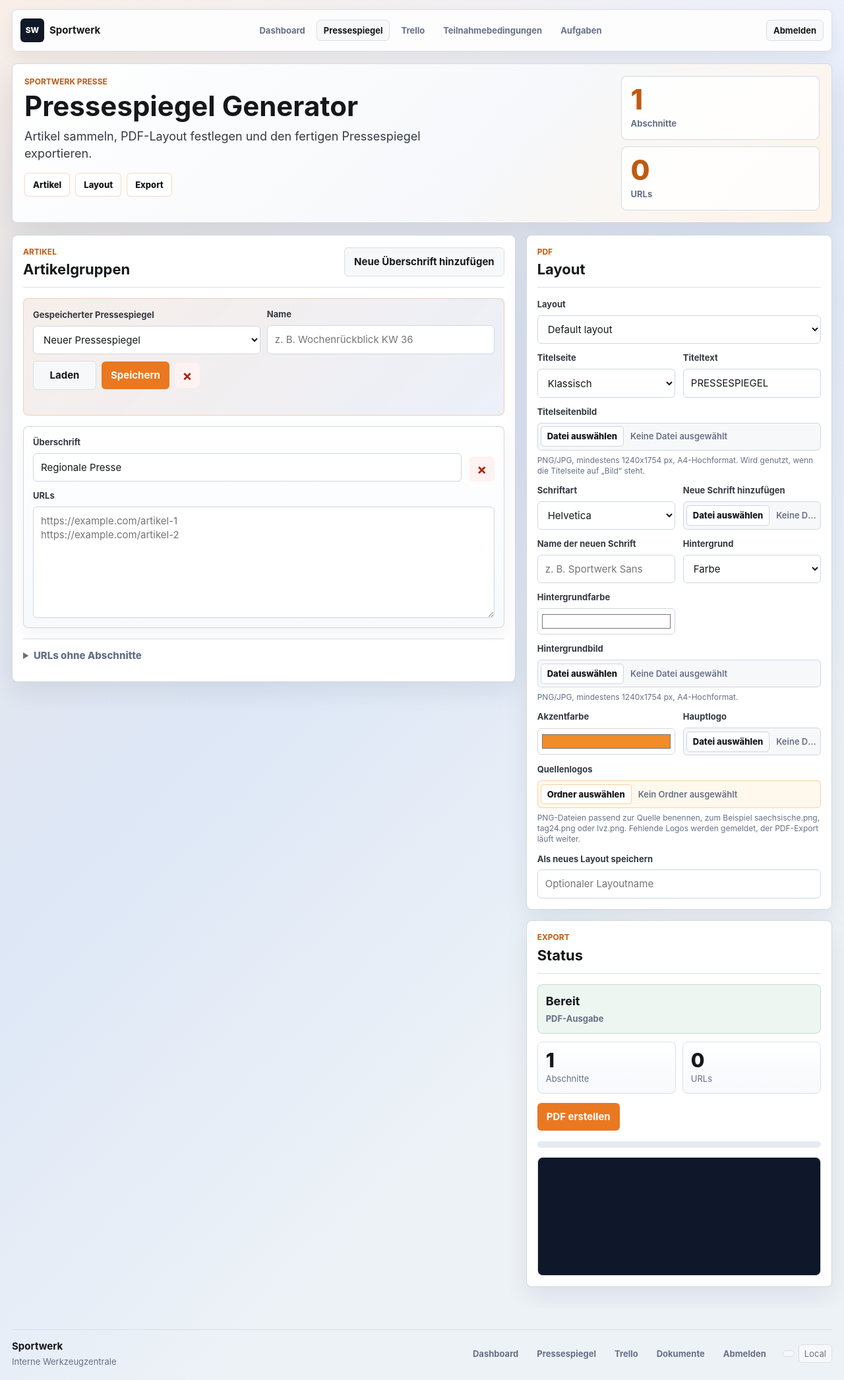
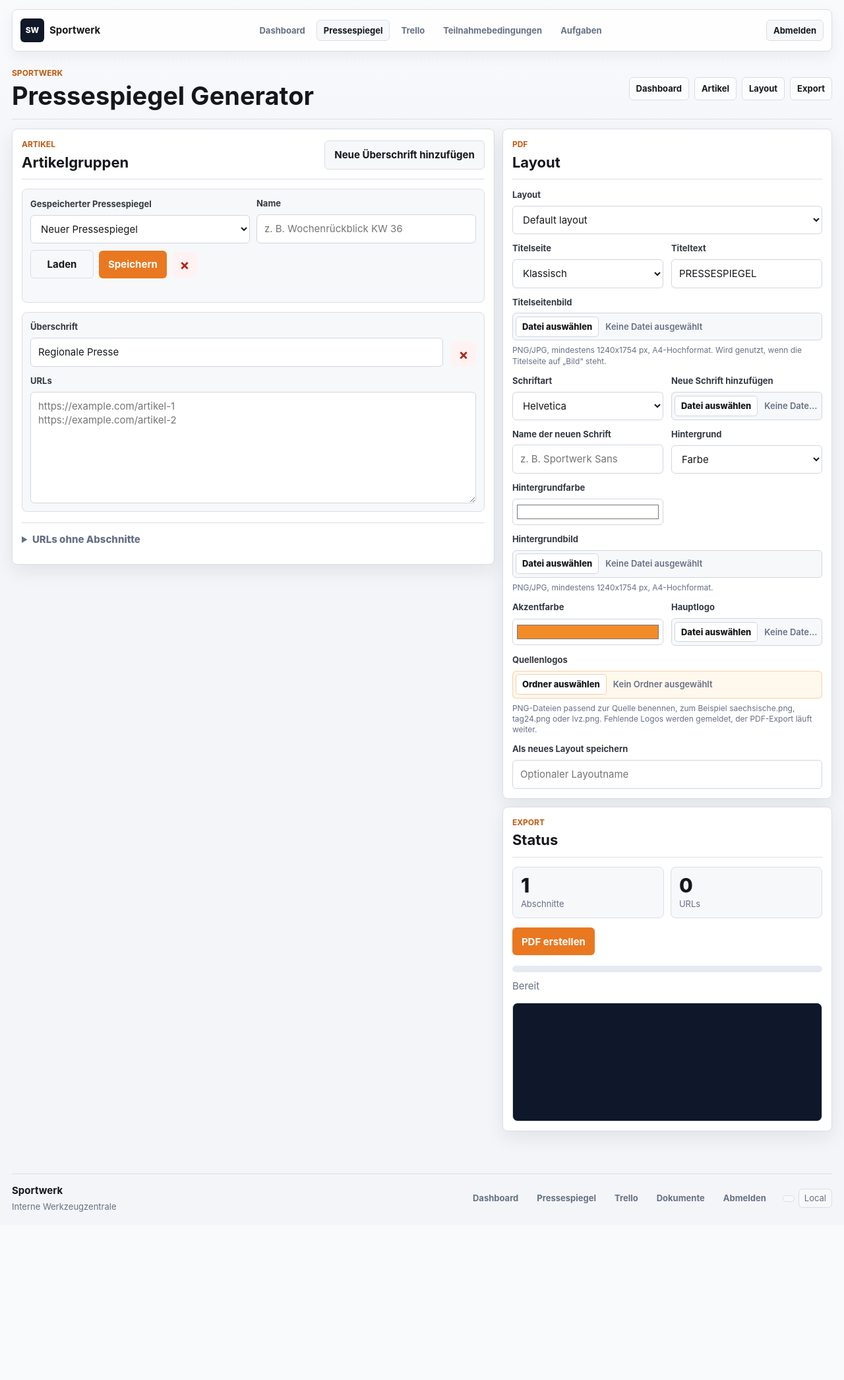
Before and after one commit to moritzmiller/Sportwerk, a Flask app: page /pressespiegel in a window 1280 px wide. Shown: the whole page at 66% size. After the commit the page ends 1837 px from the top, so only its background shows below. Run offline with Flask 3, Linux system fonts and the light colour scheme; the visitor is signed in with stand-in values (Sample User, id 1); some libraries are stand-ins or nearby versions.

Commit message:
Revert "Redesign Pressespiegel tool surface"
This reverts commit eb61f29fdc4b147e2b3a86c53b718ec63daaf87c.

```diff
--- a/static/app.css
+++ b/static/app.css
@@ -492,100 +492,6 @@ textarea {
   font-weight: var(--font-weight-strong);
 }
 
-.press-page {
-  background:
-    linear-gradient(135deg, rgba(233, 120, 33, 0.1), rgba(37, 99, 235, 0.08) 42%, transparent 72%),
-    linear-gradient(180deg, #fbfcfe 0, #edf2f7 460px),
-    var(--color-page);
-}
-
-.press-page .app-shell {
-  padding-top: var(--space-8);
-}
-
-.press-hero {
-  display: grid;
-  grid-template-columns: minmax(0, 1fr) minmax(240px, 0.34fr);
-  gap: var(--space-8);
-  align-items: stretch;
-  margin-bottom: var(--space-8);
-  border: 1px solid rgba(207, 214, 225, 0.92);
-  border-radius: var(--radius-lg);
-  background: linear-gradient(135deg, #ffffff 0%, #f6f8fb 58%, #fff4e8 100%);
-  box-shadow: 0 18px 46px rgba(15, 23, 42, 0.1);
-  padding: var(--space-8);
-}
-
-.press-hero__content {
-  min-width: 0;
-}
-
-.press-hero h1 {
-  max-width: 680px;
-  margin: 0;
-  font-size: var(--font-size-3xl);
-  line-height: var(--line-height-tight);
-  letter-spacing: 0;
-}
-
-.press-hero__lead {
-  max-width: 640px;
-  margin: var(--space-4) 0 0;
-  color: var(--color-ink-soft);
-  font-size: var(--font-size-lg);
-}
-
-.press-hero__steps {
-  display: flex;
-  flex-wrap: wrap;
-  gap: var(--space-3);
-  margin-top: var(--space-7);
-}
-
-.press-hero__steps a {
-  display: inline-flex;
-  align-items: center;
-  min-height: 36px;
-  border: 1px solid rgba(233, 120, 33, 0.28);
-  border-radius: var(--radius-md);
-  background: rgba(255, 255, 255, 0.82);
-  color: var(--color-ink);
-  padding: var(--space-2) var(--space-5);
-  font-size: var(--font-size-sm);
-  font-weight: var(--font-weight-heavy);
-  text-decoration: none;
-}
-
-.press-hero__stats {
-  display: grid;
-  grid-template-columns: 1fr;
-  gap: var(--space-4);
-}
-
-.press-hero__stats div {
-  display: grid;
-  align-content: center;
-  min-height: 92px;
-  border: 1px solid rgba(207, 214, 225, 0.9);
-  border-radius: var(--radius-lg);
-  background: rgba(255, 255, 255, 0.82);
-  padding: var(--space-6);
-}
-
-.press-hero__stats span {
-  color: var(--color-accent-strong);
-  font-size: var(--font-size-3xl);
-  font-weight: var(--font-weight-heavy);
-  line-height: 1;
-}
-
-.press-hero__stats p {
-  margin: var(--space-2) 0 0;
-  color: var(--color-muted);
-  font-size: var(--font-size-sm);
-  font-weight: var(--font-weight-strong);
-}
-
 .dashboard-header__meta div {
   min-width: 94px;
   border: 1px solid var(--color-line);
@@ -1405,8 +1311,8 @@ textarea {
 
 .workspace {
   display: grid;
-  grid-template-columns: minmax(0, 1.25fr) minmax(360px, 0.76fr);
-  gap: var(--space-7);
+  grid-template-columns: minmax(0, 1.2fr) minmax(340px, 0.82fr);
+  gap: var(--space-5);
   align-items: start;
 }
 
@@ -1415,12 +1321,7 @@ textarea {
   border: 1px solid var(--color-line);
   border-radius: var(--radius-lg);
   box-shadow: var(--shadow-panel);
-  padding: var(--space-7);
-}
-
-.press-page .panel {
-  border-color: rgba(207, 214, 225, 0.94);
-  box-shadow: 0 14px 36px rgba(15, 23, 42, 0.08);
+  padding: var(--space-6);
 }
 
 .panel--wide {
@@ -1437,9 +1338,9 @@ textarea {
   justify-content: space-between;
   align-items: center;
   gap: var(--space-7);
-  margin-bottom: var(--space-7);
+  margin-bottom: var(--space-6);
   border-bottom: 1px solid var(--color-line);
-  padding-bottom: var(--space-6);
+  padding-bottom: var(--space-5);
 }
 
 .panel h2 {
@@ -1569,13 +1470,11 @@ textarea:focus {
   grid-template-columns: repeat(2, minmax(0, 1fr));
   align-items: end;
   gap: var(--space-4);
-  margin-bottom: var(--space-7);
-  border: 1px solid rgba(233, 120, 33, 0.28);
-  border-radius: var(--radius-lg);
-  background:
-    linear-gradient(135deg, rgba(233, 120, 33, 0.08), rgba(37, 99, 235, 0.05)),
-    var(--color-surface-soft);
-  padding: var(--space-6);
+  margin-bottom: var(--space-6);
+  border: 1px solid var(--color-line);
+  border-radius: var(--radius-lg);
+  background: var(--color-surface-soft);
+  padding: var(--space-5);
 }
 
 .saved-pressespiegel__actions {
@@ -1608,11 +1507,10 @@ textarea:focus {
 }
 
 .section-item {
-  border: 1px solid rgba(207, 214, 225, 0.94);
-  border-radius: var(--radius-lg);
-  background: linear-gradient(180deg, #ffffff 0, #f7f9fc 100%);
-  box-shadow: 0 8px 22px rgba(15, 23, 42, 0.05);
-  padding: var(--space-6);
+  border: 1px solid var(--color-line);
+  border-radius: var(--radius-lg);
+  background: var(--color-surface-soft);
+  padding: var(--space-5);
 }
 
 .section-item__head {
@@ -1644,7 +1542,7 @@ textarea:focus {
 }
 
 .summary div {
-  background: linear-gradient(180deg, #ffffff 0, #f7f9fc 100%);
+  background: var(--color-surface-soft);
   border: 1px solid var(--color-line);
   border-radius: var(--radius-lg);
   padding: var(--space-5);
@@ -1676,27 +1574,6 @@ textarea:focus {
   height: 100%;
   background: var(--color-accent);
   transition: width var(--duration-fast) ease;
-}
-
-.export-state {
-  display: grid;
-  gap: var(--space-1);
-  margin-bottom: var(--space-5);
-  border: 1px solid rgba(21, 128, 61, 0.2);
-  border-radius: var(--radius-lg);
-  background: rgba(21, 128, 61, 0.07);
-  padding: var(--space-5);
-}
-
-.export-state strong {
-  color: var(--color-ink);
-  font-size: var(--font-size-lg);
-}
-
-.export-state span {
-  color: var(--color-muted);
-  font-size: var(--font-size-sm);
-  font-weight: var(--font-weight-strong);
 }
 
 .status-text {
@@ -1732,14 +1609,6 @@ textarea:focus {
 }
 
 @media (max-width: 980px) {
-  .press-hero {
-    grid-template-columns: 1fr;
-  }
-
-  .press-hero__stats {
-    grid-template-columns: repeat(2, minmax(0, 1fr));
-  }
-
   .site-nav {
     grid-template-columns: 1fr;
     align-items: stretch;
@@ -1772,7 +1641,6 @@ textarea:focus {
   .topbar,
   .dashboard-header,
   .workspace,
-  .press-hero,
   .dashboard-hero {
     display: grid;
   }
@@ -1826,26 +1694,6 @@ textarea:focus {
 }
 
 @media (max-width: 620px) {
-  .press-page .app-shell {
-    padding-top: var(--space-5);
-  }
-
-  .press-hero {
-    padding: var(--space-6);
-  }
-
-  .press-hero h1 {
-    font-size: var(--font-size-2xl);
-  }
-
-  .press-hero__lead {
-    font-size: var(--font-size-md);
-  }
-
-  .press-hero__stats {
-    grid-template-columns: 1fr;
-  }
-
   .site-nav,
   .site-footer {
     width: calc(100% - var(--space-6) * 2);
--- a/static/app.js
+++ b/static/app.js
@@ -11,8 +11,6 @@ const logOutput = document.querySelector("#log-output");
 const downloadLink = document.querySelector("#download-link");
 const summarySections = document.querySelector("#summary-sections");
 const summaryUrls = document.querySelector("#summary-urls");
-const heroSummarySections = document.querySelector("#hero-summary-sections");
-const heroSummaryUrls = document.querySelector("#hero-summary-urls");
 const fallbackUrls = document.querySelector("textarea[name='fallback_urls']");
 const savedSelect = document.querySelector("#saved-pressespiegel-select");
 const savedName = document.querySelector("#saved-pressespiegel-name");
@@ -61,16 +59,8 @@ function updateSummary() {
     return sum + getUrlCount(item.querySelector("textarea[name='section_urls']").value);
   }, 0);
   const fallbackUrlCount = getUrlCount(fallbackUrls.value);
-  const sectionCount = activeSections.length || sectionItems.length;
-  const displayedUrlCount = activeSections.length ? urlCount : fallbackUrlCount;
-  summarySections.textContent = sectionCount;
-  summaryUrls.textContent = displayedUrlCount;
-  if (heroSummarySections) {
-    heroSummarySections.textContent = sectionCount;
-  }
-  if (heroSummaryUrls) {
-    heroSummaryUrls.textContent = displayedUrlCount;
-  }
+  summarySections.textContent = activeSections.length || sectionItems.length;
+  summaryUrls.textContent = activeSections.length ? urlCount : fallbackUrlCount;
 }
 
 function applyLayout(layoutId) {
--- a/templates/index.html
+++ b/templates/index.html
@@ -5,26 +5,16 @@
 
 {% block content %}
     <main class="app-shell">
-      <header class="press-hero">
-        <div class="press-hero__content">
-          <p class="eyebrow">Sportwerk Presse</p>
+      <header class="topbar">
+        <div>
+          <p class="eyebrow">Sportwerk</p>
           <h1>Pressespiegel Generator</h1>
-          <p class="press-hero__lead">Artikel sammeln, PDF-Layout festlegen und den fertigen Pressespiegel exportieren.</p>
-          <div class="press-hero__steps" aria-label="Arbeitsbereiche">
-            <a href="#articles-title">Artikel</a>
-            <a href="#layout-title">Layout</a>
-            <a href="#status-title">Export</a>
-          </div>
         </div>
-        <div class="press-hero__stats" aria-label="Aktueller Pressespiegel">
-          <div>
-            <span id="hero-summary-sections">1</span>
-            <p>Abschnitte</p>
-          </div>
-          <div>
-            <span id="hero-summary-urls">0</span>
-            <p>URLs</p>
-          </div>
+        <div class="topbar__meta" aria-label="Pressespiegel Bereiche">
+          <a href="{{ url_for('dashboard') }}">Dashboard</a>
+          <a href="#articles-title">Artikel</a>
+          <a href="#layout-title">Layout</a>
+          <a href="#status-title">Export</a>
         </div>
       </header>
 
@@ -38,7 +28,7 @@
             <button class="button button--secondary" type="button" id="add-section">Neue Überschrift hinzufügen</button>
           </div>
 
-          <div class="saved-pressespiegel" aria-label="Gespeicherte Pressespiegel">
+          <div class="saved-pressespiegel">
             <label class="field">
               <span>Gespeicherter Pressespiegel</span>
               <select id="saved-pressespiegel-select">
@@ -199,11 +189,6 @@
             </div>
           </div>
 
-          <div class="export-state">
-            <strong id="status-text">Bereit</strong>
-            <span>PDF-Ausgabe</span>
-          </div>
-
           <div class="summary">
             <div>
               <span id="summary-sections">1</span>
@@ -220,6 +205,7 @@
           <div class="progress" aria-label="Fortschritt">
             <div id="progress-bar"></div>
           </div>
+          <p id="status-text" class="status-text">Bereit</p>
           <a id="download-link" class="button button--download hidden" href="#">PDF herunterladen</a>
 
           <div class="log" id="log-output" aria-live="polite"></div>
```
